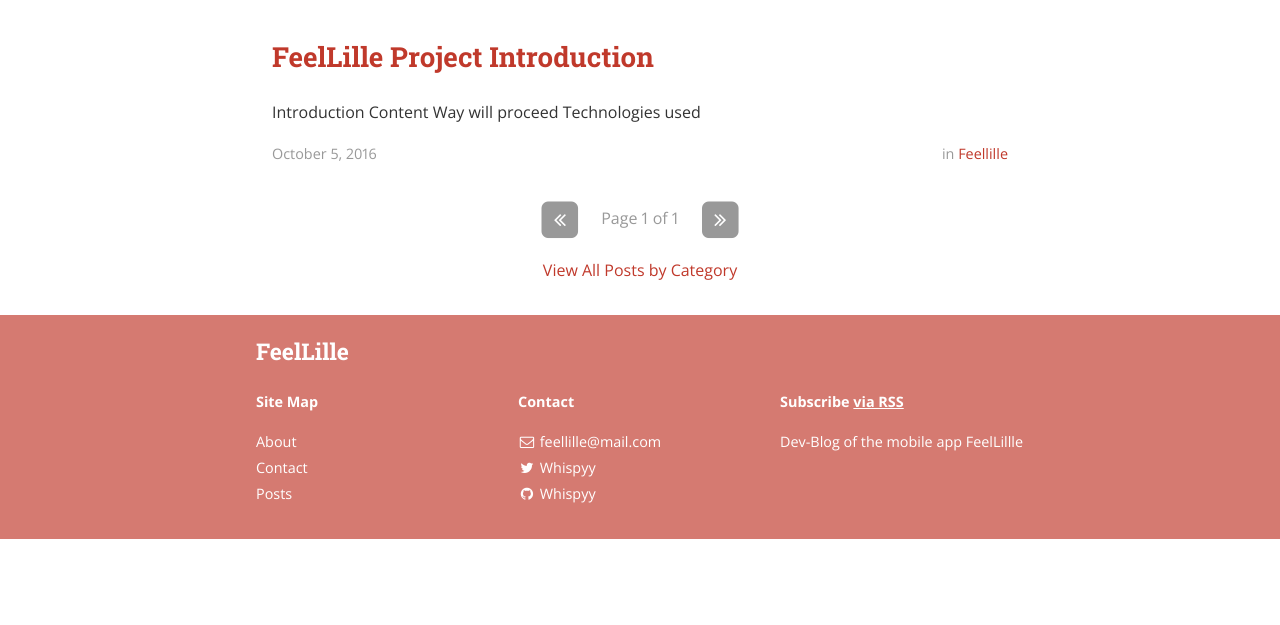
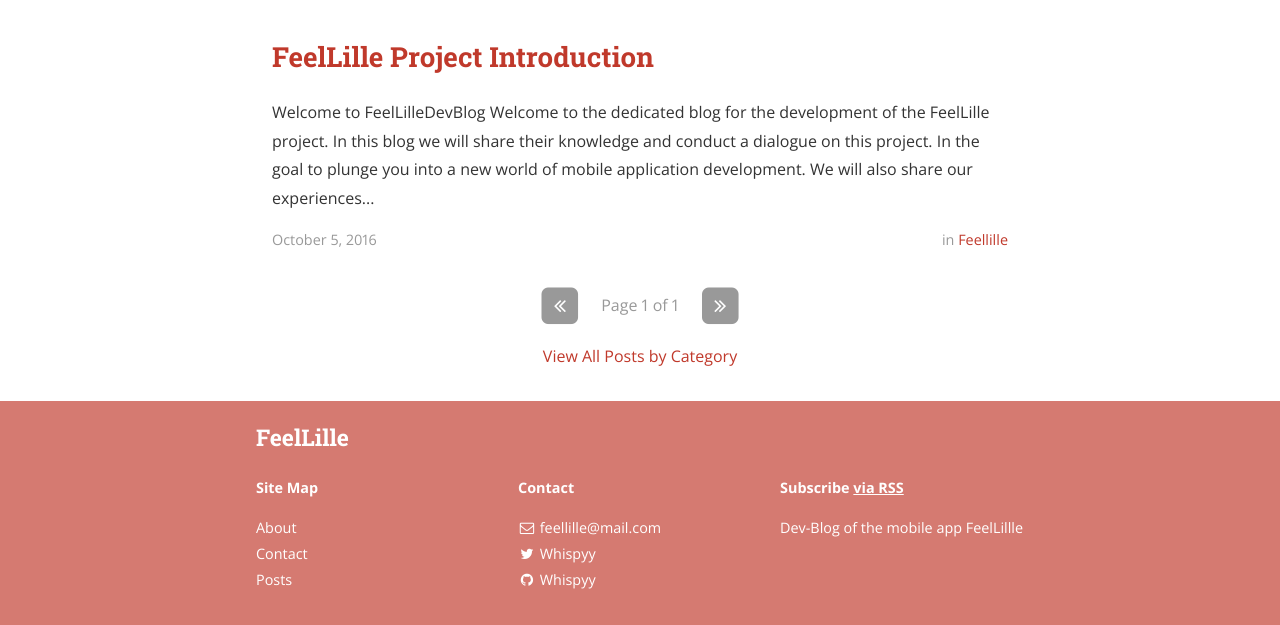
Before and after one commit to LinaEfer/FeelLilleDevBlog, a Jekyll site: the page built from index.html, in a window 1280 px wide. Shown: the part 503-1128 px from the top of the page. Built offline with Jekyll 4.4.1, drawn with Linux system fonts in a browser that asks for light colours; nearby versions of some CDN libraries; the list of posts is cut into pages by our own code; a style sheet for code colours, icons or effects is not loaded; before the commit the page ends 1042 px from its top, so only the background shows below that.

Commit message:
first topic and about page

```diff
--- a/_posts/2016-10-05-Introduction.markdown
+++ b/_posts/2016-10-05-Introduction.markdown
@@ -2,19 +2,33 @@
 layout: post
 title:  "FeelLille Project Introduction"
 date:   2016-10-05 13:10:59
-author: JF
+author: JF & Vasilina
 categories: FeelLille
 tags:	FeelLille introduction presentation
-cover:  "/assets/posts/instacode.png"
+cover:  "/assets/posts/FeeLilleFM_4.jpg"
 ---
 
-## Introduction
+# Welcome to FeelLilleDevBlog
+{: style="text-align: center; font-family: 'Palatino Linotype', 'Book Antiqua', Palatino, serif; font-weight: bold;"}
+---
 
+Welcome to the dedicated blog for the development of the FeelLille project.
+{: style="text-align: justify; font-family: Verdana, Geneva, sans-serif;"}
+In this blog we will share their knowledge and conduct a dialogue on this project. In the goal to plunge you into a new world of mobile application development. We will also share our experiences and technical solutions, which are in the process of developing our application. We hope that our experience will be useful to readers!
+{: style="text-align: justify; font-family: Verdana, Geneva, sans-serif;"}
 
-## Content
+Let’s start!
+{: style="text-align: justify; font-family: Verdana, Geneva, sans-serif"}
 
+At the moment, we have identified the main way to structure the project by using agile management. Then we will start by listing the first steps of the chosen path :
+{: style="text-align: justify; font-family: Verdana, Geneva, sans-serif"}
+* Visit Lille tourist office to ask their database for our project (this could be an advantage in order to have the most diverse list of events and locations)
+* Search more different databases like the RSS flux of [lille.fr](http://www.lille.fr)
+* Design of application mockup by using the online-resource like [ninjamock.com](http://www.ninjamock.com) or [app.moqups.com](http://www.app.moqups.com) or by using classic sketchbook (the main objective of this item is to create a clear picture of how an application should look like)
+* Choice of development environment ([Ionic frameworks](http://ionicframework.com/) or [Android](https://developer.android.com/index.html))
+* We also want to use a NoSql database (like [FirebaseDB](https://firebase.google.com/docs/database/) or CouchDB/PouchDB)
+{: style="text-align: justify; font-family: Verdana, Geneva, sans-serif"}
 
-## Way will proceed
-
-
-## Technologies used
+Feel free to visit the [about](../../../../about) page of our blog for more informations about the project.
+{: style="text-align: justify; font-family: Verdana, Geneva, sans-serif"}
+---
--- a/about.md
+++ b/about.md
@@ -6,12 +6,14 @@ permalink: /about/
 
 <img src="{{ site.baseurl }}/assets/profile-placeholder.gif" title="Profile Picture" class="profile">
 
-Centrarium is a custom theme for Jekyll, made by [Ben Centra][bencentra] for his own blog. He'd be humbled if you liked it enough to use it as well! Installation and configuration instructions can be found in the [GitHub repository](https://github.com/bencentra/centrarium).
+FeelLille - a cognitive project, entirely dedicated to the city's cultural life. The basis of our project is the interest of residents and visitors, those who love history, are interested in cultural life, and wants to know about this city as much as possible.
+{: style="text-align: justify;"}
 
-This page is a good place to write about yourself, your project, your product, or whatever it is your site is for. You can replace the image above, or you can get rid of it entirely.
+We want to develop for you a simple and intuitive way to enter the world of exciting whirl of various events. Collect in one place all the necessary information about the world of theaters, festivals, museum, various exhibitions and different interesting and unusual places..
+{: style="text-align: justify;"}
 
-You can find out more info about customizing your Jekyll theme, as well as basic Jekyll usage documentation at [jekyllrb.com](http://jekyllrb.com/). And you can find the source code for Jekyll at [github.com/jekyll/jekyll](https://github.com/jekyll/jekyll)
+We want people to be able to quickly find the necessary information based on the needs, curiosity and desire to learn something new. We are creating an environment where everyone can discover something unusual, share it with friends, and a place that is simple and accessible to everyone.
+{: style="text-align: justify;"}
 
-[centrarium]: https://github.com/bencentra/centrarium
-[bencentra]: http://bencentra.com
-[jekyll]: https://github.com/jekyll/jekyll
+Our mission is to unite people, giving everyone the opportunity to spend their leisure time in the city as he likes to get new emotions and acquire an interesting experience. With us easy and convenient to find out about current events of interest, trivial places for relaxation and active ways of spending time.
+{: style="text-align: justify;"}
```
Also changed, not shown: 1 other file.
